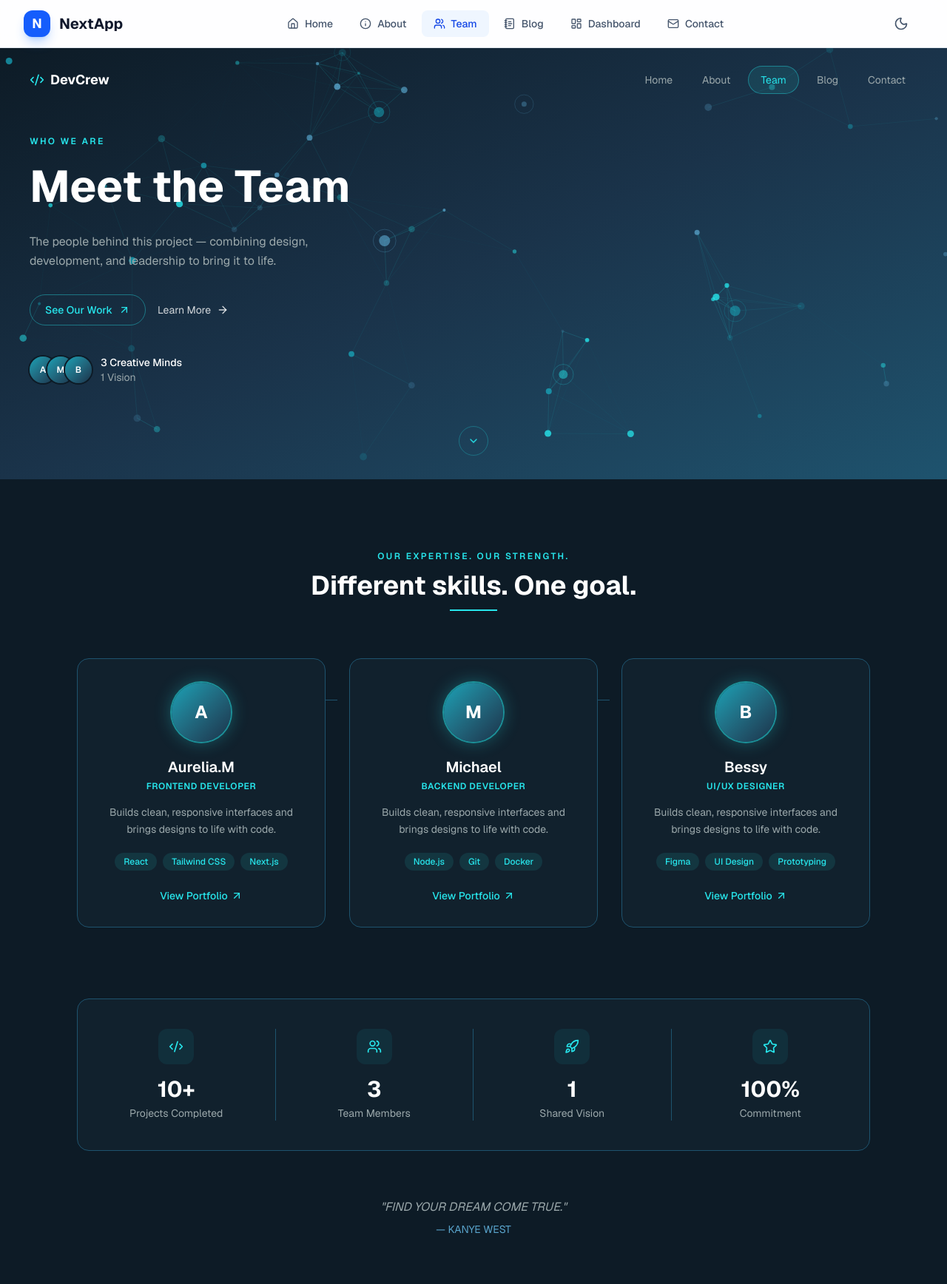
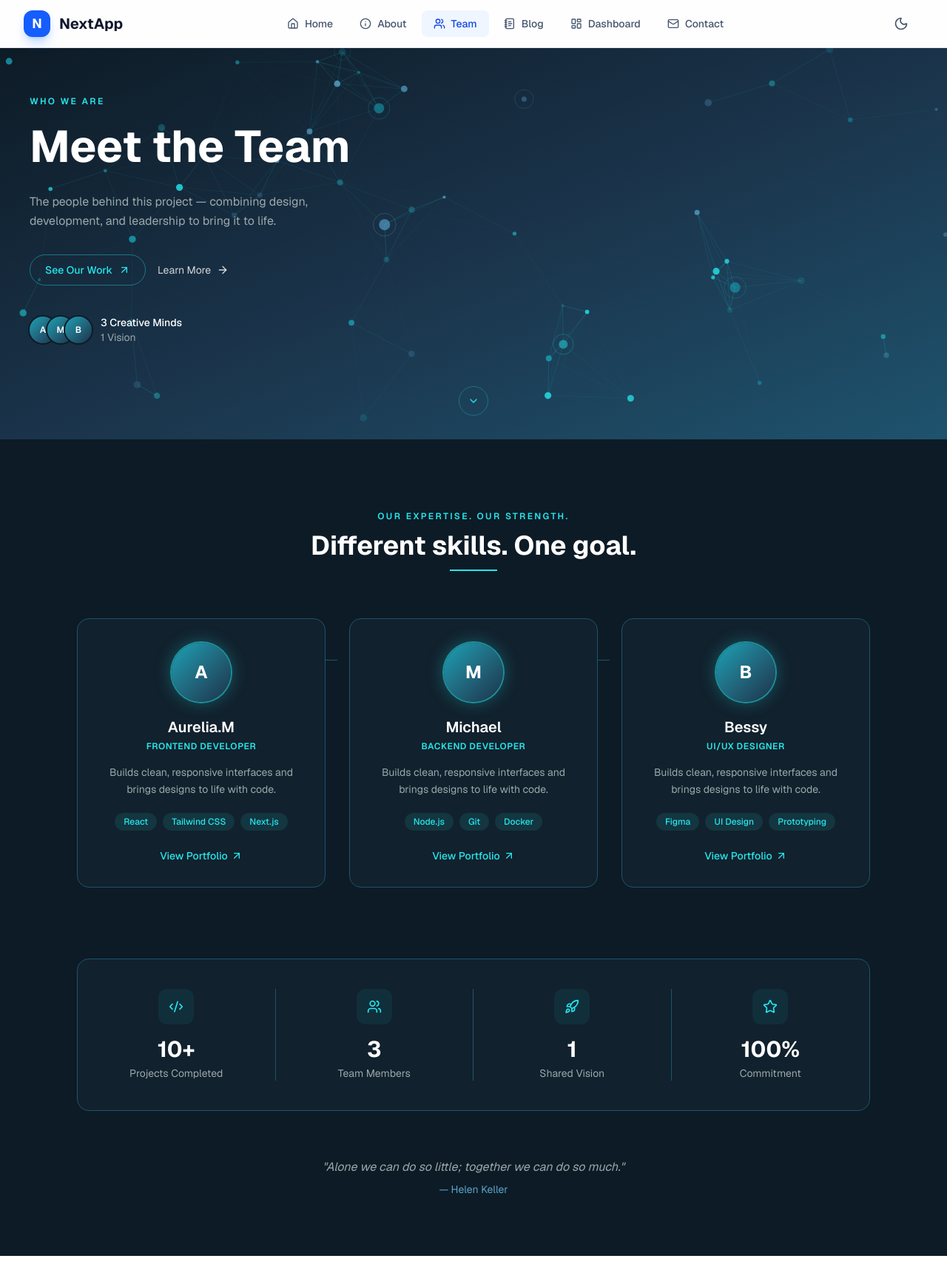
Before and after one commit to Michael-99-k/Team-Portfolio, a Next.js app: page /team in a window 1280 px wide. Shown: the top 1736 px of the page at 74% size. After the commit the page ends 1698 px from the top, so only its background shows below. Built offline with nearby package versions, Linux system fonts and the light colour scheme.

Commit message:
Remove duplicate navbar from Team page

```diff
--- a/app/team/page.js
+++ b/app/team/page.js
@@ -147,42 +147,14 @@ function GraphBackground() {
   );
 }
 
-function Navbar() {
-  const links = ["Home", "About", "Team", "Blog", "Contact"];
-  return (
-    <nav className="relative z-20 flex items-center justify-between px-6 sm:px-10 py-6 max-w-7xl mx-auto">
-      <div className="flex items-center gap-2 text-white font-bold text-lg">
-        <Code2 className="w-5 h-5 text-[#27E6EC]" />
-        DevCrew
-      </div>
-      <div className="hidden md:flex items-center gap-2 text-sm">
-        {links.map((link) => (
-          <a
-            key={link}
-            href="#"
-            className={`px-4 py-2 rounded-full transition-colors ${
-              link === "Team"
-                ? "border border-[#27E6EC]/40 text-[#27E6EC] bg-[#27E6EC]/10"
-                : "text-[#9BA8AB] hover:text-white"
-            }`}
-          >
-            {link}
-          </a>
-        ))}
-      </div>
-    </nav>
-  );
-}
-
 export default function TeamPage() {
   return (
     <div className="min-h-screen bg-[#0d1b26]">
       {/* Hero */}
       <div className="relative overflow-hidden bg-gradient-to-br from-[#0d1b26] via-[#1A334A] to-[#1E536E]">
         <GraphBackground />
-        <Navbar />
 
-        <div className="relative z-10 max-w-7xl mx-auto px-6 sm:px-10 pt-8 pb-32">
+        <div className="relative z-10 max-w-7xl mx-auto px-6 sm:px-10 pt-16 pb-32">
           <p className="text-[#27E6EC] text-xs font-semibold tracking-[0.2em] mb-4">
             WHO WE ARE
           </p>
@@ -317,9 +289,9 @@ export default function TeamPage() {
       {/* Quote */}
       <div className="text-center pb-20 px-6">
         <p className="italic text-[#9BA8AB]">
-          "FIND YOUR DREAM COME TRUE."
+          "Alone we can do so little; together we can do so much."
         </p>
-        <p className="mt-2 text-sm text-[#5AA5CD]">— KANYE WEST</p>
+        <p className="mt-2 text-sm text-[#5AA5CD]">— Helen Keller</p>
       </div>
     </div>
   );
```
